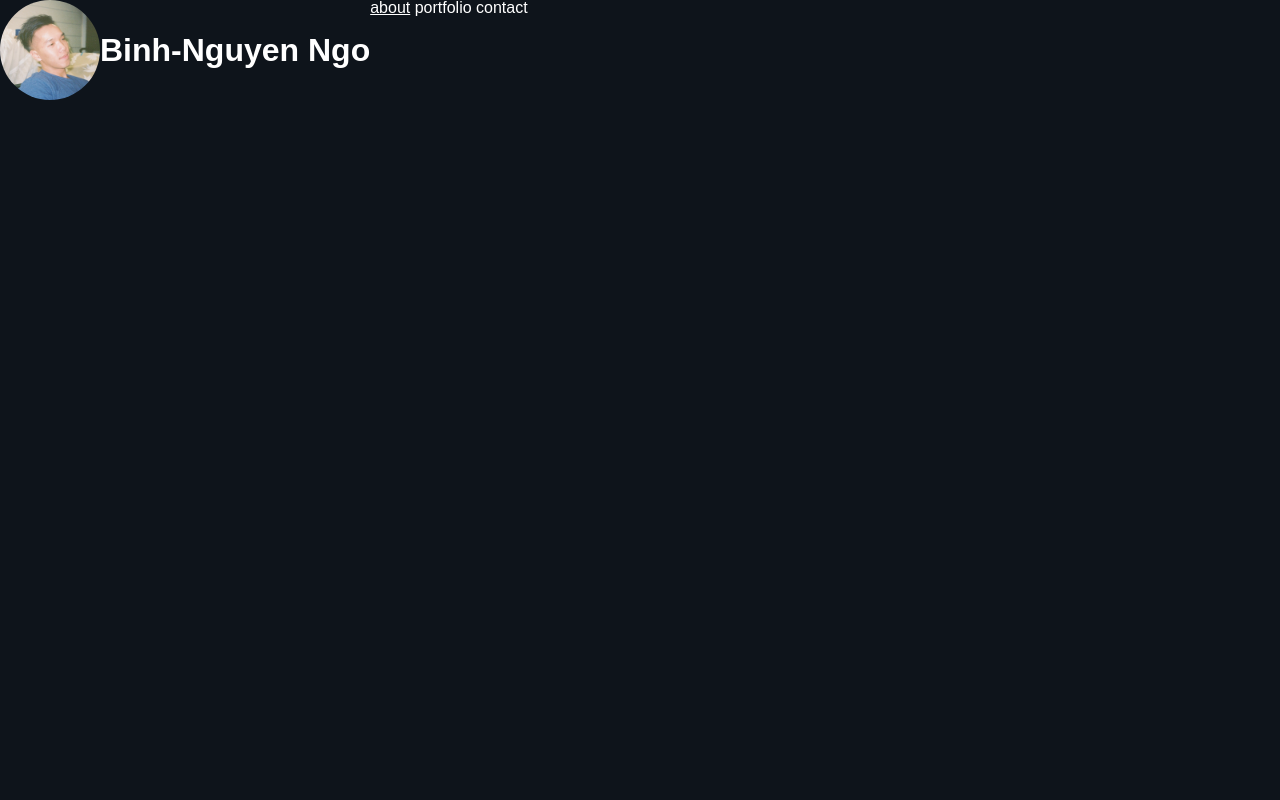
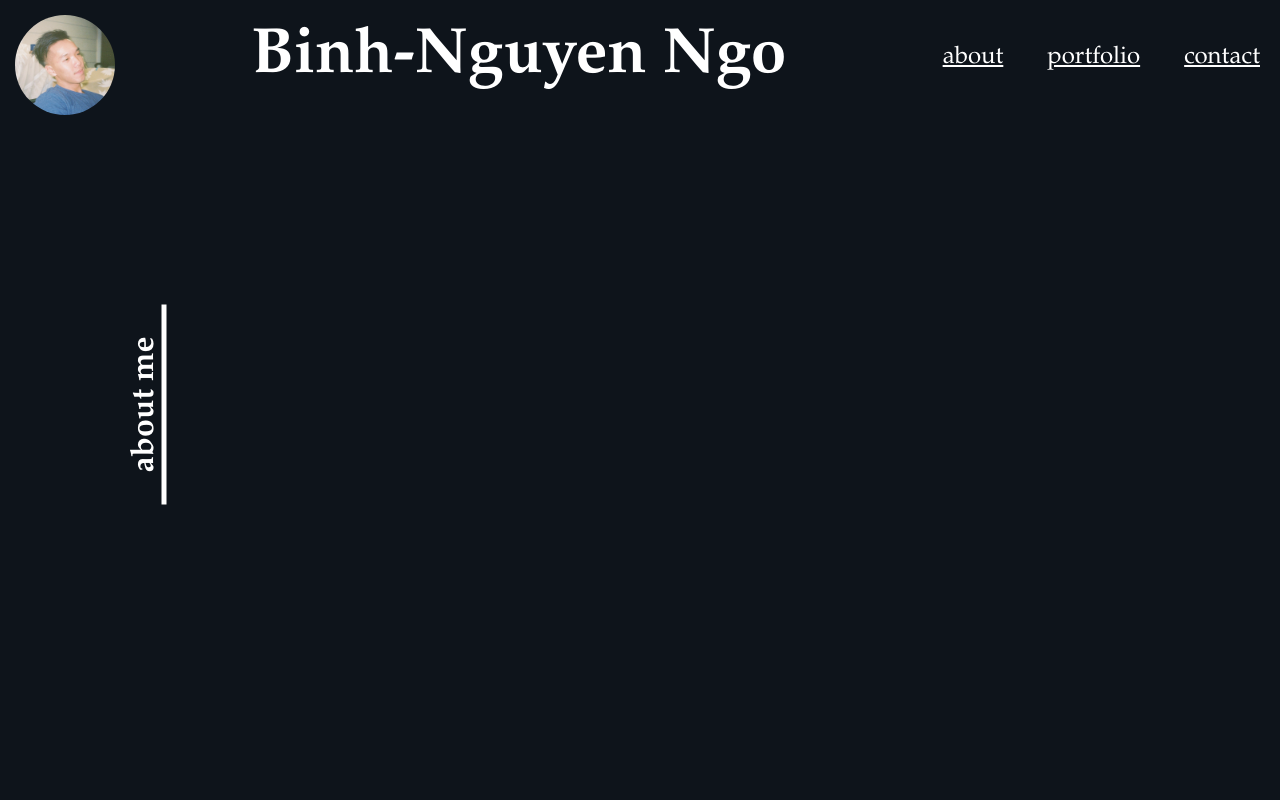
Before and after one commit to binh-ngo/challenge-02, a plain HTML site: page index.html in a window 1280 px wide. Shown: the top 800 px of the page. Drawn offline with Linux system fonts and the light colour scheme.

Commit message:
Created a header and index

```diff
--- a/assets/css/style.css
+++ b/assets/css/style.css
@@ -1,5 +1,6 @@
 * {
     color: #ffffff;
+    font-family: Garamond;
 }
 html {
     font-size: 16px;
@@ -12,26 +13,48 @@ body {
 
 header {
     display: flex;
+    justify-content: space-between;
+    align-items: center;
+    padding-bottom: 15px;
 }
 
 header h1 {
     display: flex;
-    justify-content: space-between;
-    font-size: 2rem;
+    justify-content: center;
+    font-size: 4rem;
     align-items: center;
 }
 
 header li {
-    display: inline-block;
-    text-align: right;
+    display: inline;
+    margin: 0px 20px;
+    font-size: 1.5rem;
+
 }
-img {
-    margin-bottom: 0;
+
+header img {
+    margin-left: 15px;
+    margin-top: 15px;
     width: 100px;
     height: 100px;
     border-radius: 90%;
 }
 
-.header {
+h2 {
+    font-size: 2rem;
+}
+
+.left-column {
     display: flex;
+    flex-direction: column;
+
 }
+
+.left-column h2 {
+    display: flex;
+    width: 200px;
+    justify-content: center;
+    rotate: 270deg;
+    border-bottom: 5px solid white;
+    margin: 20% 0 25% 3rem;
+}
--- a/index.html
+++ b/index.html
@@ -11,16 +11,29 @@
 
 <body>
     <header>
-    <div class = "header">
-        <img src = "assets/images/000035.jpeg" alt = "photo of Binh-Nguyen">
+        <img src ="assets/images/000035.jpeg" alt = “photo of Binh-Nguyen”>
         <h1>Binh-Nguyen Ngo</h1>
-        <ul>
-            <li><a href = "#about">about</a></li>
-            <li><a href = "#portfolio"></a>portfolio</li>
-            <li><a href = "#contact"></a>contact</li>
-        </ul>
-    </div>
+        <nav>
+                 <ul>
+                     <li><a href = “#about”>about</a></li>
+                     <li><a href = “#portfolio”>portfolio</a></li>
+                     <li><a href = “#contact”>contact</a></li>
+                </ul>
+        </nav>
     </header>
+    <main>
+        <section class="left-column">
+            <div id = "about">
+                <h2>about me</h2>
+            </div>
+            <div id="portfolio">
+                <h2>portfolio</h2>
+            </div>
+            <div id="contact">
+                <h2>contact</h2>
+            </div>
+        </section>
+    </main>
 </body>
 </html>
 <!-- GIVEN I need to sample a potential employee's previous work
```
